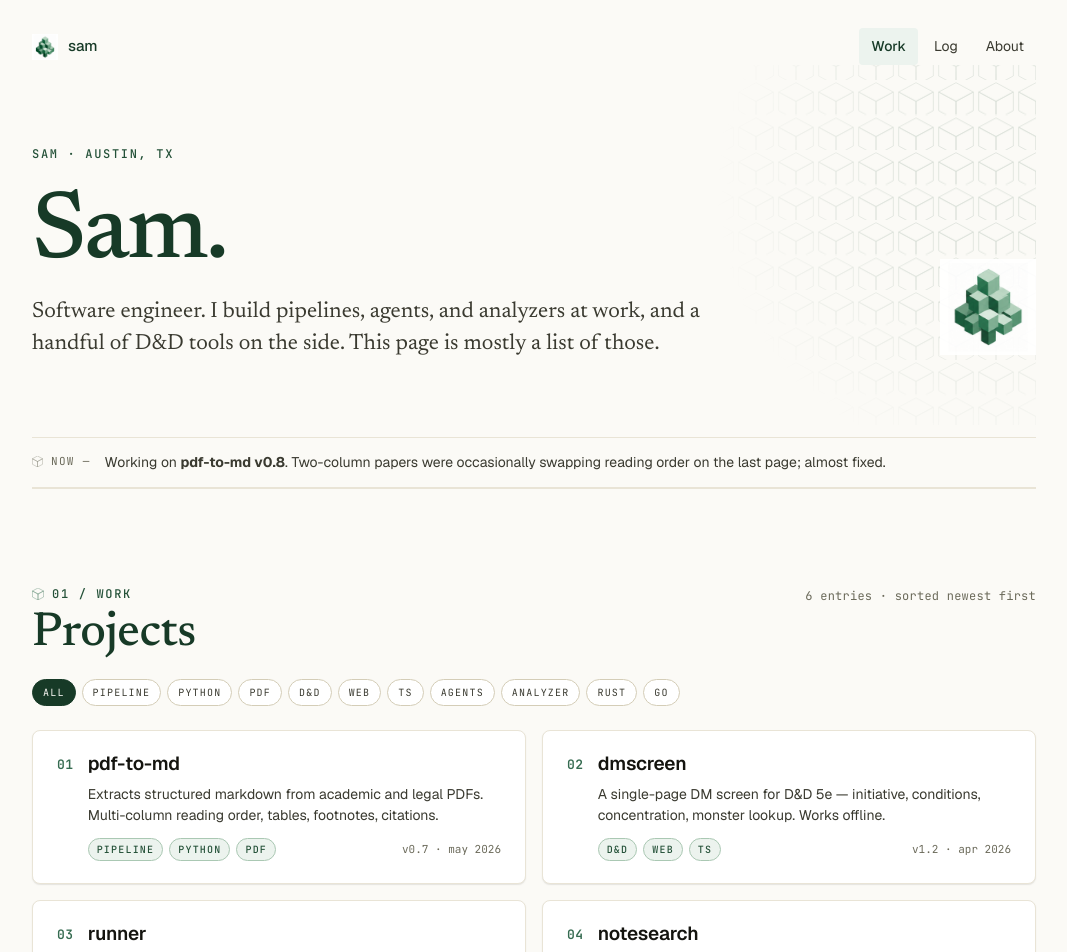
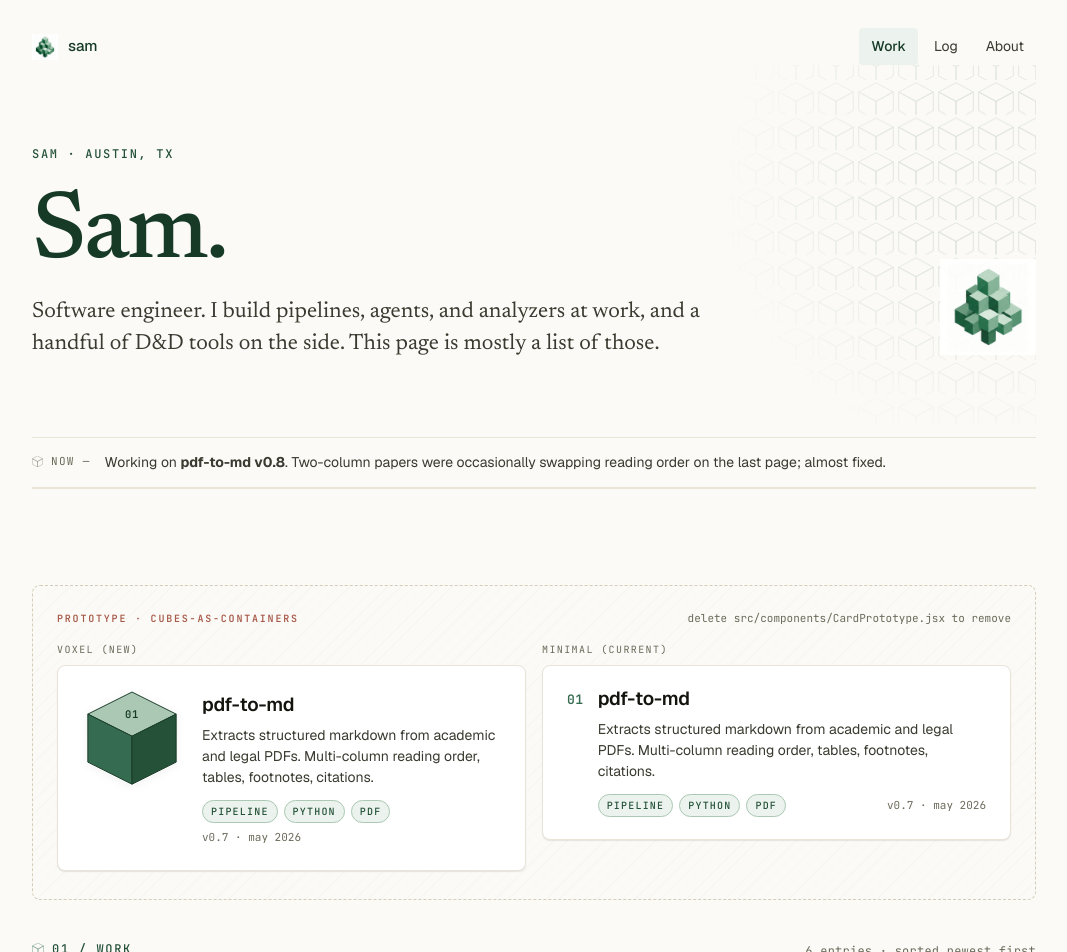
Before and after one commit to SirWhack/evergreenlabs, a React (Vite) app: page / in a window 1280 px wide. Shown: the top 952 px of the page, without its empty margins (106-1173 px from the left). Built offline with nearby package versions, Linux system fonts and the light colour scheme.

Commit message:
Vite version mismatch RIP

```diff
--- a/package.json
+++ b/package.json
@@ -13,7 +13,7 @@
     "react-dom": "^18.3.1"
   },
   "devDependencies": {
-    "@vitejs/plugin-react": "^4.3.4",
-    "vite": "^5.4.11"
+    "@vitejs/plugin-react": "^5.0.0",
+    "vite": "^7.0.0"
   }
 }
--- /dev/null
+++ b/src/components/CardPrototype.jsx
@@ -0,0 +1,87 @@
+/* CardPrototype — temporary A/B compare strip for evaluating the voxel-card
+   variant against the current minimal card. Mounted above the Work grid.
+   Delete this file (and its mount in WorkIndex.jsx) once a direction is picked. */
+import { SITE } from "../content/siteData.js";
+import { ProjectCard } from "./ProjectCard.jsx";
+
+export const CardPrototype = () => {
+  const sample = SITE.projects[0];
+  if (!sample) return null;
+
+  return (
+    <section
+      style={{
+        margin: "0 0 40px",
+        padding: "24px 24px 28px",
+        border: "1px dashed var(--paper-300)",
+        borderRadius: 8,
+        background:
+          "repeating-linear-gradient(135deg, transparent 0 8px, rgba(20,20,15,0.015) 8px 9px)",
+      }}
+    >
+      <div
+        style={{
+          display: "flex",
+          alignItems: "baseline",
+          justifyContent: "space-between",
+          marginBottom: 16,
+          gap: 12,
+          flexWrap: "wrap",
+        }}
+      >
+        <span
+          style={{
+            fontFamily: "var(--font-mono)",
+            fontSize: 10,
+            letterSpacing: "0.18em",
+            textTransform: "uppercase",
+            color: "var(--clay)",
+            fontWeight: 600,
+          }}
+        >
+          prototype · cubes-as-containers
+        </span>
+        <span
+          style={{
+            fontFamily: "var(--font-mono)",
+            fontSize: 11,
+            color: "var(--ink-500)",
+          }}
+        >
+          delete src/components/CardPrototype.jsx to remove
+        </span>
+      </div>
+      <div
+        style={{
+          display: "grid",
+          gridTemplateColumns: "1fr 1fr",
+          gap: "var(--density-gap)",
+        }}
+      >
+        <div>
+          <Label text="voxel (new)" />
+          <ProjectCard project={sample} variant="voxel" onClick={() => {}} />
+        </div>
+        <div>
+          <Label text="minimal (current)" />
+          <ProjectCard project={sample} variant="minimal" onClick={() => {}} />
+        </div>
+      </div>
+    </section>
+  );
+};
+
+const Label = ({ text }) => (
+  <div
+    style={{
+      fontFamily: "var(--font-mono)",
+      fontSize: 10,
+      letterSpacing: "0.14em",
+      textTransform: "uppercase",
+      color: "var(--ink-500)",
+      marginBottom: 8,
+    }}
+  >
+    {text}
+  </div>
+);
--- a/src/components/ProjectCard.jsx
+++ b/src/components/ProjectCard.jsx
@@ -3,6 +3,94 @@ import { HexBadge } from "./HexBadge.jsx";
 export const ProjectCard = ({ project, variant = "hex", onClick }) => {
   const { idx, title, blurb, tags = [], meta, featured } = project;
   const padIdx = String(idx).padStart(2, "0");
+
+  if (variant === "voxel") {
+    return (
+      <article className="project-card voxel" onClick={onClick}>
+        <div className="voxel-cube" aria-hidden="true">
+          <svg viewBox="0 0 100 110" xmlns="http://www.w3.org/2000/svg">
+            <polygon
+              className="voxel-face voxel-face-top"
+              points="50,4 96,27 50,50 4,27"
+              fill="var(--ev-200)"
+              stroke="var(--ev-700)"
+              strokeWidth="1"
+              strokeLinejoin="round"
+            />
+            <polygon
+              className="voxel-face voxel-face-left"
+              points="4,27 50,50 50,100 4,77"
+              fill={featured ? "var(--accent, var(--rust))" : "var(--ev-500)"}
+              stroke="var(--ev-700)"
+              strokeWidth="1"
+              strokeLinejoin="round"
+            />
+            <polygon
+              className="voxel-face voxel-face-right"
+              points="96,27 50,50 50,100 96,77"
+              fill="var(--ev-600)"
+              stroke="var(--ev-700)"
+              strokeWidth="1"
+              strokeLinejoin="round"
+            />
+            <text
+              x="50"
+              y="31"
+              textAnchor="middle"
+              fill="var(--ev-700)"
+              fontFamily="var(--font-mono)"
+              fontWeight="600"
+              fontSize="11"
+              letterSpacing="0.06em"
+            >
+              {padIdx}
+            </text>
+          </svg>
+        </div>
+        <div className="voxel-content">
+          <div style={{ display: "flex", alignItems: "baseline", gap: 10 }}>
+            <h3 className="h3">{title}</h3>
+            {featured && <span className="tag featured">featured</span>}
+          </div>
+          <p
+            style={{
+              fontFamily: "var(--font-sans)",
+              fontSize: 14,
+              lineHeight: 1.5,
+              color: "var(--ink-700)",
+            }}
+          >
+            {blurb}
+          </p>
+          <div
+            style={{
+              display: "flex",
+              gap: 6,
+              alignItems: "center",
+              flexWrap: "wrap",
+              marginTop: 4,
+            }}
+          >
+            {tags.map((t) => (
+              <span key={t} className="tag">
+                {t}
+              </span>
+            ))}
+            <span style={{ flex: 1 }} />
+            <span
+              style={{
+                fontFamily: "var(--font-mono)",
+                fontSize: 11,
+                color: "var(--ink-500)",
+              }}
+            >
+              {meta}
+            </span>
+          </div>
+        </div>
+      </article>
+    );
+  }
 
   if (variant === "list") {
     return (
--- a/src/components/WorkIndex.jsx
+++ b/src/components/WorkIndex.jsx
@@ -2,6 +2,7 @@ import { useMemo, useState } from "react";
 import { SITE } from "../content/siteData.js";
 import { VoxelMark } from "./VoxelMark.jsx";
 import { ProjectCard } from "./ProjectCard.jsx";
+import { CardPrototype } from "./CardPrototype.jsx";
 
 export const WorkIndex = ({ onOpenProject, cardStyle = "hex" }) => {
   const [filter, setFilter] = useState("ALL");
@@ -18,6 +19,7 @@ export const WorkIndex = ({ onOpenProject, cardStyle = "hex" }) => {
 
   return (
     <section id="work" className="section">
+      <CardPrototype />
       <div
         style={{
           display: "flex",
--- a/src/styles/styles.css
+++ b/src/styles/styles.css
@@ -205,6 +205,42 @@ button { font: inherit; color: inherit; background: none; border: 0; cursor: poi
   padding: var(--density-card-pad);
   grid-template-columns: auto 1fr;
   gap: 14px;
+}
+
+/* Voxel card — the cube is the visual identity. */
+.project-card.voxel {
+  grid-template-columns: 96px 1fr;
+  gap: 22px;
+  align-items: start;
+  padding: 22px 26px 24px;
+  perspective: 700px;
+}
+.voxel-cube {
+  width: 96px;
+  height: 106px;
+  transform-style: preserve-3d;
+}
+.voxel-cube svg {
+  width: 100%;
+  height: 100%;
+  transform-origin: 50% 55%;
+  transition: transform var(--dur-base) var(--ease-out);
+  filter: drop-shadow(0 2px 4px rgba(20, 20, 15, 0.06));
+}
+.project-card.voxel:hover .voxel-cube svg {
+  transform: rotateY(-10deg) rotateX(3deg);
+  filter: drop-shadow(0 4px 8px rgba(20, 20, 15, 0.10));
+}
+.voxel-face {
+  transition: fill var(--dur-base) var(--ease-out);
+}
+.project-card.voxel:hover .voxel-face-top { fill: var(--ev-100); }
+.voxel-content {
+  display: flex;
+  flex-direction: column;
+  gap: 8px;
+  padding-top: 6px;
+  min-width: 0;
 }
 
 /* Compact list-style card variant */
```
Also changed, not shown: 2 other files (tests, documents, lock files or other folders).
